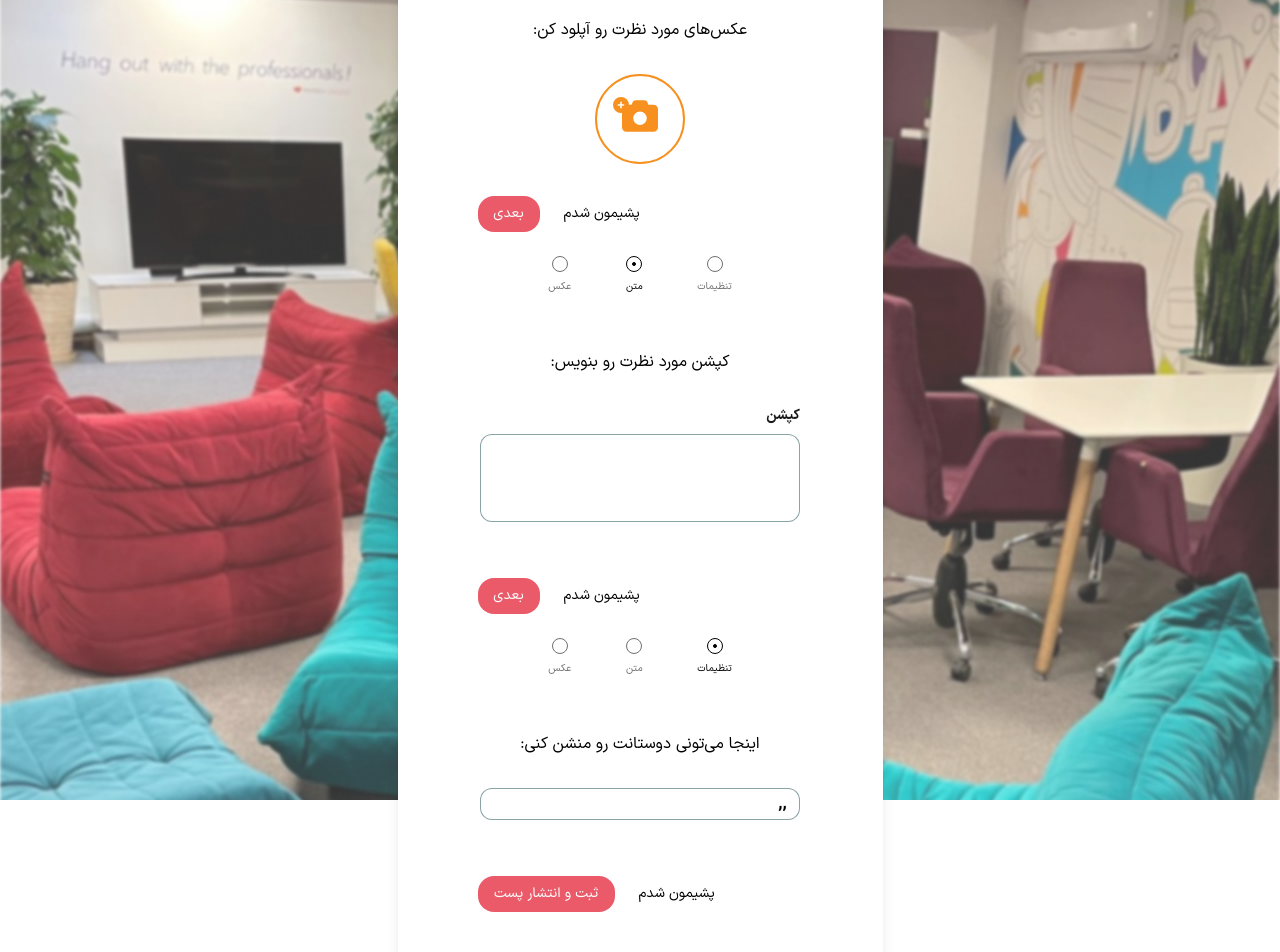
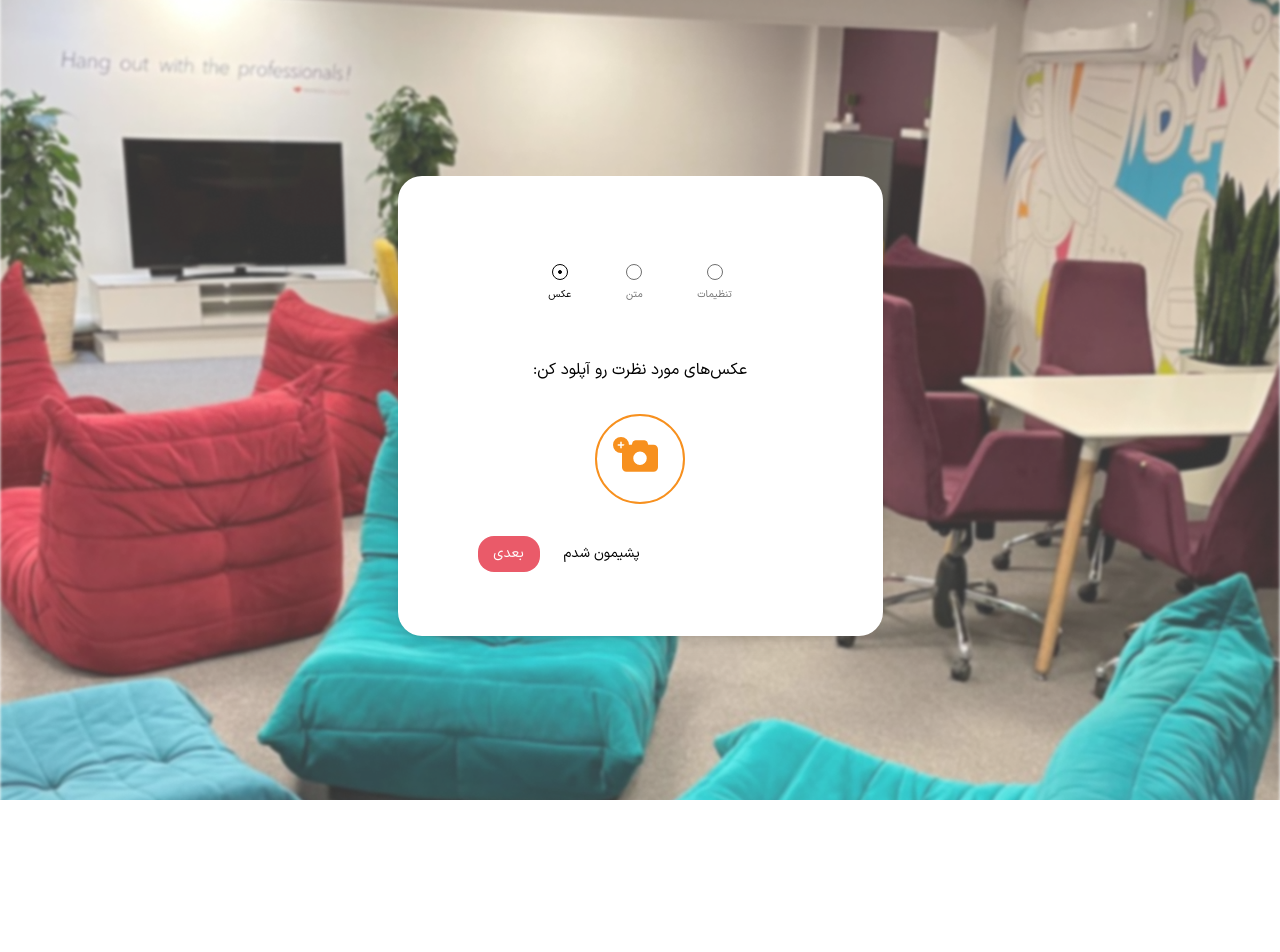
Before and after one commit to Hooman13/RahnemaCollegeProject, a React (Create React App) app: page /createpost in a window 1280 px wide. Shown: the top 952 px of the page. After the commit the page ends 800 px from the top, so only its background shows below. Built offline with nearby package versions, Linux system fonts and the light colour scheme.

Commit message:
final ui of create post page

```diff
--- a/src/pages/CreatePost.tsx
+++ b/src/pages/CreatePost.tsx
@@ -20,15 +20,16 @@ import {
 
 const FormSchema = z.object({
   images: z.string().optional(),
-  mention: z.string().optional(),
+  mentions: z.string().optional(),
   caption: z.string().optional(),
 });
 type FormData = z.infer<typeof FormSchema>;
 export const CreatePost = () => {
   const [showAddPhoto, setShowAddPhoto] = useState(true);
-  const [showCaptionPage, setShowCaptionPage] = useState(true);
-  const [showSendPost, setShowSendPost] = useState(true);
+  const [showCaptionPage, setShowCaptionPage] = useState(false);
+  const [showSendPost, setShowSendPost] = useState(false);
   const [file, setFile] = useState<File | undefined>();
+
   const token = Cookies.get("token");
   const {
     register,
@@ -40,30 +41,33 @@ export const CreatePost = () => {
 
   const onSubmit = (data: FormData) => {
     console.log(data);
-    console.log(file);
-    if (typeof file === undefined) return;
-    const formData = new FormData();
+    // console.log(file);
+    // if (typeof file === "undefined") return;
+    // const formData = new FormData();
     // formData.append("file", file);
+    // formData.append("caption", formInput.caption);
+    // formData.append("mentions", formInput.mentions);
 
-    // axios
-    //   .post("http://37.32.5.72:3000/", JSON.stringify(data), {
-    //     headers: {
-    //       "Content-Type": "application/json",
-    //       Authorization: `Bearer ${token}`,
-    //     },
-    //   })
-    //   .then((response) => {
-    //     // if (response.status === 200) {
-    //     //   handlecaptionSent();
-    //     // }
-    //   })
-    //   .catch((err) => console.log(err));
+    axios
+      .post("http://37.32.5.72:3000/posts", data, {
+        headers: {
+          "Content-Type": "application/json",
+          Authorization: `Bearer ${token}`,
+        },
+      })
+      .then((response) => {
+        console.log(response);
+        // if (response.status === 200) {
+        //   handlecaptionSent();
+        // }
+      })
+      .catch((err) => console.log(err));
   };
 
   const [formInput, setFormInput] = useState({
-    images: "",
+    // images: "",
     caption: "",
-    mention: ["", ","],
+    // mentions: "",
   });
 
   const handleUserInput = (name: string, value?: string) => {
@@ -158,7 +162,12 @@ export const CreatePost = () => {
                         </Link>
                       </div>
                       <div className="text-white text-center mr-1 flex border-solid rounded-2xl bg-[#EA5A69] w-[62px] h-[36px] text-sm justify-center items-center px-[8px] py-[16px] ">
-                        <button onClick={() => setShowAddPhoto(!showAddPhoto)}>
+                        <button
+                          onClick={() => {
+                            setShowAddPhoto(!showAddPhoto);
+                            setShowCaptionPage(!showCaptionPage);
+                          }}
+                        >
                           بعدی
                         </button>
                       </div>
@@ -221,7 +230,10 @@ export const CreatePost = () => {
                       </div>
                       <div className="text-white text-center mr-1 flex border-solid rounded-2xl bg-[#EA5A69] w-[62px] h-[36px] text-sm justify-center items-center px-[8px] py-[16px] ">
                         <button
-                          onClick={() => setShowCaptionPage(!showCaptionPage)}
+                          onClick={() => {
+                            setShowCaptionPage(!showCaptionPage);
+                            setShowSendPost(!showSendPost);
+                          }}
                         >
                           بعدی
                         </button>
@@ -269,11 +281,11 @@ export const CreatePost = () => {
                         <input
                           className="w-[320px] h-[32px] border solid border-[#17494D]/50 rounded-xl"
                           type="text"
-                          {...register("mention")}
-                          value={formInput.mention}
-                          onChange={({ target }) => {
-                            handleUserInput(target.name, target.value);
-                          }}
+                          // {...register("mentions")}
+                          // value={formInput.mentions}
+                          // onChange={({ target }) => {
+                          //   handleUserInput(target.name, target.value);
+                          // }}
                         />
                       </div>
                     </div>
```
